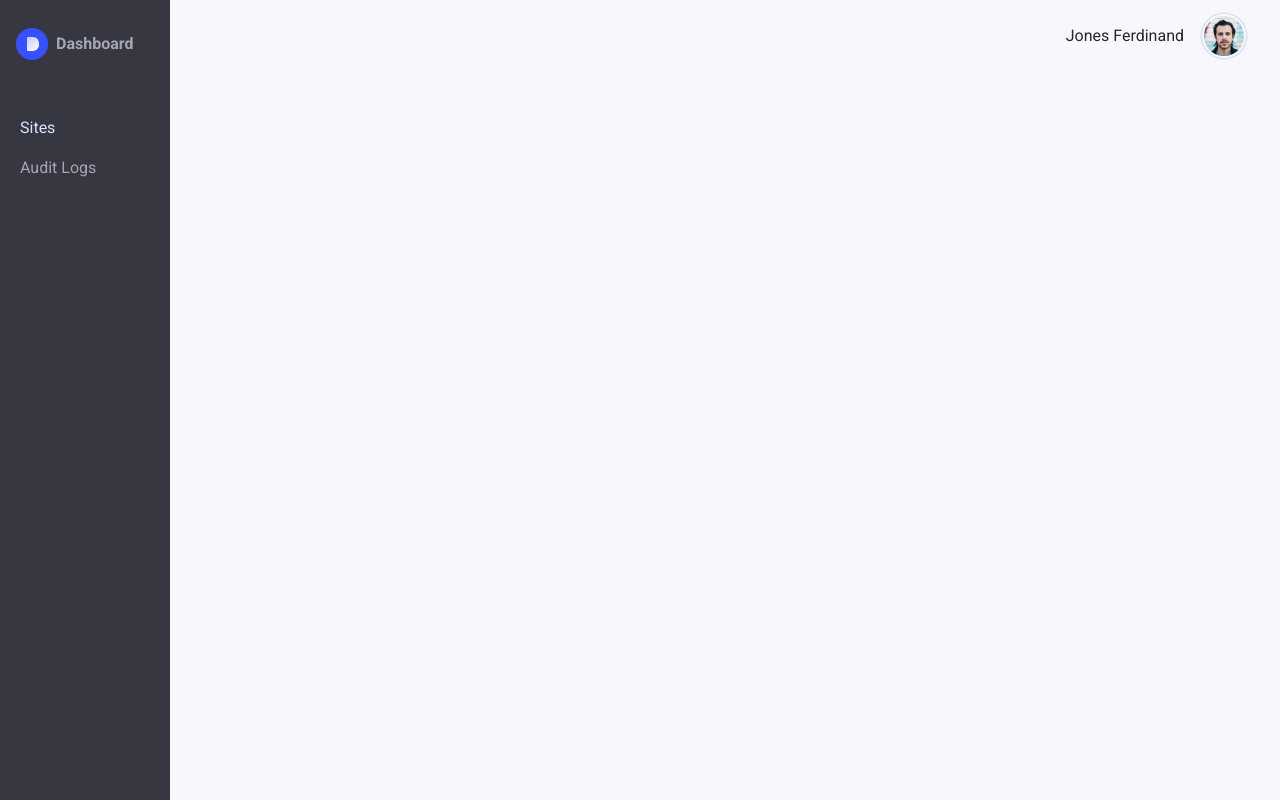
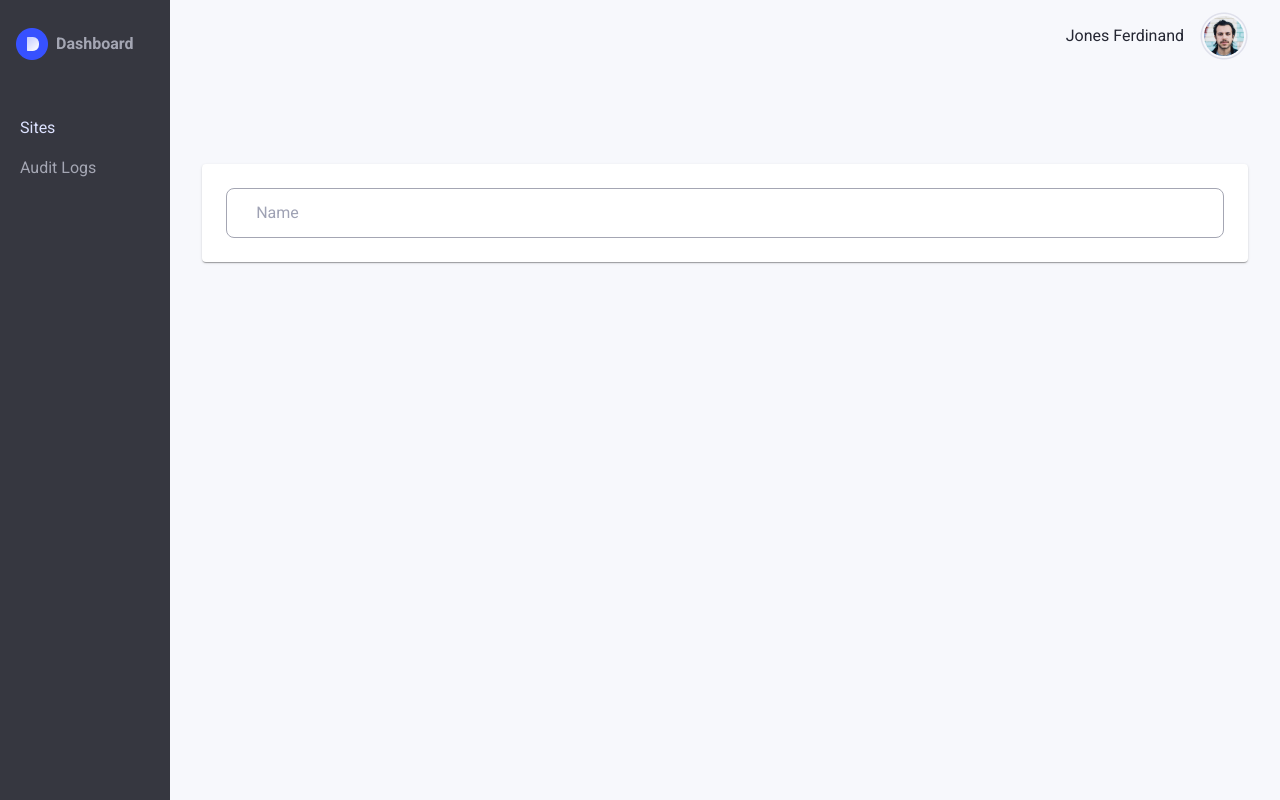
Before and after one commit to mbmohib/audit-log, a React (Create React App) app: page /sites/create in a window 1280 px wide. Built offline with nearby package versions, Linux system fonts and the light colour scheme; no server answers; what @jackfranklin/test-data-bot would draw is missing.

Commit message:
design text input ui

```diff
--- a/package.json
+++ b/package.json
@@ -16,6 +16,7 @@
     "nanoid": "^3.2.0",
     "react": "^17.0.2",
     "react-dom": "^17.0.2",
+    "react-hook-form": "^7.27.1",
     "react-query": "^3.34.12",
     "react-router-dom": "^6.2.2",
     "react-scripts": "5.0.0",
--- /dev/null
+++ b/src/components/form-control.tsx
@@ -0,0 +1,85 @@
+import styled from 'styled-components';
+
+const FormWrapper = styled.div`
+  position: relative;
+
+  input {
+    height: 50px;
+    width: 100%;
+    border: 1px solid ${({ theme }) => theme.colors.gray100};
+    border-radius: 8px;
+  }
+  input:focus {
+    outline: none;
+    border-color: ${({ theme }) => theme.colors.primary};
+  }
+  input:focus + .form-control__placeholder .form-control__label {
+    background-color: white;
+    font-size: 14px;
+    color: ${({ theme }) => theme.colors.primary};
+    transform: translate(0, -120%);
+  }
+  input:not(input[value='']) + .form-control__placeholder .form-control__label {
+    background-color: white;
+    font-size: 14px;
+    color: ${({ theme }) => theme.colors.black};
+    transform: translate(0, -120%);
+  }
+  input:focus + .form-control__placeholder .form-control__label {
+    border-color: ${({ theme }) => theme.colors.primary};
+    color: ${({ theme }) => theme.colors.primary};
+  }
+  .form-control__placeholder {
+    position: absolute;
+    top: 0;
+    bottom: 0;
+    left: 0;
+    right: 0;
+    border: 3px solid transparent;
+    background-color: transparent;
+    pointer-events: none;
+    display: flex;
+    align-items: center;
+  }
+  .form-control__label {
+    font-size: 16px;
+    padding: 0 8px;
+    background-color: transparent;
+    transform: translate(0);
+    color: ${({ theme }) => theme.colors.gray200};
+    transition: transform 0.15s ease-out, font-size 0.15s ease-out,
+      background-color 0.2s ease-out, color 0.15s ease-out;
+  }
+  input,
+  .form-control__placeholder {
+    font-size: 16px;
+    padding: 0 1.2rem;
+  }
+`;
+
+type FormControlProps = {
+  children: React.ReactNode;
+  id: string;
+  placeholder?: string;
+  label?: string;
+};
+
+export default function FormControl({
+  children,
+  id,
+  placeholder,
+  label,
+}: FormControlProps) {
+  return (
+    <FormWrapper>
+      {children}
+      <label
+        className="form-control__placeholder"
+        htmlFor={id}
+        id={placeholder}
+      >
+        <div className="form-control__label">{label}</div>
+      </label>
+    </FormWrapper>
+  );
+}
--- a/src/components/index.ts
+++ b/src/components/index.ts
@@ -8,3 +8,5 @@ export { default as Container } from './container';
 export { default as Box } from './box';
 export { default as Table } from './table';
 export { default as Paper } from './paper';
+export { default as PreLoader } from './pre-loader';
+export { default as TextField } from './text-field';
--- /dev/null
+++ b/src/components/pre-loader.tsx
@@ -0,0 +1,78 @@
+import styled from 'styled-components';
+
+const LoaderWrapper = styled.div`
+  display: flex;
+  align-items: center;
+  justify-content: center;
+  width: 100%;
+  height: 100%;
+  position: absolute;
+  min-height: 60vh;
+
+  .loader {
+    display: inline-block;
+    position: relative;
+    width: 80px;
+    height: 80px;
+  }
+  .loader div {
+    box-sizing: border-box;
+    display: block;
+    position: absolute;
+    width: 64px;
+    height: 64px;
+    margin: 8px;
+    border: 8px solid ${({ theme }) => theme.colors.primary};
+    border-radius: 50%;
+    animation: loader 1.2s cubic-bezier(0.5, 0, 0.5, 1) infinite;
+    border-color: ${({ theme }) => theme.colors.primary} transparent transparent
+      transparent;
+  }
+  .loader div:nth-child(1) {
+    animation-delay: -0.45s;
+  }
+  .loader div:nth-child(2) {
+    animation-delay: -0.3s;
+  }
+  .loader div:nth-child(3) {
+    animation-delay: -0.15s;
+  }
+  @keyframes loader {
+    0% {
+      transform: rotate(0deg);
+    }
+    100% {
+      transform: rotate(360deg);
+    }
+  }
+`;
+
+const Wrapper = styled.div`
+  position: relative;
+  width: 100%;
+  height: 100%;
+`;
+
+type PreLoaderProps = {
+  children: React.ReactNode;
+  isLoading: boolean;
+};
+
+export default function PreLoader({ children, isLoading }: PreLoaderProps) {
+  return (
+    <Wrapper>
+      {isLoading ? (
+        <LoaderWrapper>
+          <div className="loader">
+            <div></div>
+            <div></div>
+            <div></div>
+            <div></div>
+          </div>
+        </LoaderWrapper>
+      ) : (
+        children
+      )}
+    </Wrapper>
+  );
+}
--- /dev/null
+++ b/src/components/text-field.tsx
@@ -0,0 +1,33 @@
+import styled from 'styled-components';
+
+import FormControl from './form-control';
+
+type TextFieldProps = {
+  id?: string;
+  label: string;
+  type?: string;
+  name: string;
+  value: string;
+  onChange: (e: React.ChangeEvent<HTMLInputElement>) => void;
+};
+
+export default function TextField({
+  id,
+  label,
+  type = 'text',
+  name,
+  value,
+  onChange,
+}: TextFieldProps) {
+  return (
+    <FormControl id={id || name} label={label}>
+      <input
+        type={type}
+        id={id}
+        name={name}
+        value={value}
+        onChange={onChange}
+      />
+    </FormControl>
+  );
+}
--- a/src/routes/index.tsx
+++ b/src/routes/index.tsx
@@ -1,7 +1,7 @@
 import { Navigate, Route, Routes } from 'react-router-dom';
 
 import { Layout } from '../components';
-import { AuditLog, Sites } from '../screens';
+import { AuditLog, SiteCreate, Sites } from '../screens';
 
 export default function Router() {
   return (
@@ -9,6 +9,7 @@ export default function Router() {
       <Routes>
         <Route path="/" element={<Navigate to="/forms" />} />
         <Route path="/sites" element={<Sites />} />
+        <Route path="/sites/create" element={<SiteCreate />} />
         <Route path="/audit-logs" element={<AuditLog />} />
       </Routes>
     </Layout>
--- a/src/screens/index.tsx
+++ b/src/screens/index.tsx
@@ -1,2 +1,3 @@
 export { default as AuditLog } from './audit-log';
 export { default as Sites } from './sites';
+export { default as SiteCreate } from './site-create';
--- /dev/null
+++ b/src/screens/site-create.tsx
@@ -0,0 +1,36 @@
+import { useReducer } from 'react';
+
+import { Container, Paper, TextField } from '../components';
+
+const initialState = { name: '', description: '', latitude: '' };
+
+function reducer(state: any, action: any) {
+  switch (action.type) {
+    case 'input':
+      return {
+        ...state,
+        name: action.payload,
+      };
+    case 'decrement':
+      return state;
+    default:
+      throw new Error();
+  }
+}
+
+export default function SiteCreate() {
+  const [values, dispatch] = useReducer(reducer, initialState);
+
+  return (
+    <Container>
+      <Paper>
+        <TextField
+          label="Name"
+          name="name"
+          value={values.name}
+          onChange={e => dispatch({ type: 'input', payload: e.target.value })}
+        />
+      </Paper>
+    </Container>
+  );
+}
--- a/src/screens/sites.tsx
+++ b/src/screens/sites.tsx
@@ -2,7 +2,7 @@ import { format } from 'date-fns';
 import { Link } from 'react-router-dom';
 
 import { DetailsIcon } from '../assets/icons';
-import { Container, Paper, Table, Typography } from '../components';
+import { Container, Paper, PreLoader, Table, Typography } from '../components';
 import { useGetSites } from '../services/site.api';
 
 const columns: Column<keyof Partial<Site>>[] = [
@@ -46,7 +46,7 @@ const columns: Column<keyof Partial<Site>>[] = [
 ];
 
 export default function AuditLog() {
-  const { data, isError } = useGetSites();
+  const { data, isError, isLoading } = useGetSites();
 
   if (isError) {
     return <p>Sorry! We have hit an error! Please try again</p>;
@@ -54,6 +54,7 @@ export default function AuditLog() {
 
   return (
     <Container>
+      <PreLoader isLoading={isLoading}>
         {data && data.length ? (
           <Paper>
             <Table rows={data || []} columns={columns} />
@@ -61,6 +62,7 @@ export default function AuditLog() {
         ) : (
           <Typography>No data found!</Typography>
         )}
+      </PreLoader>
     </Container>
   );
 }
```
Also changed, not shown: 1 other file (tests, documents, lock files or other folders). Lines whose indentation alone changed are shown as unchanged.
